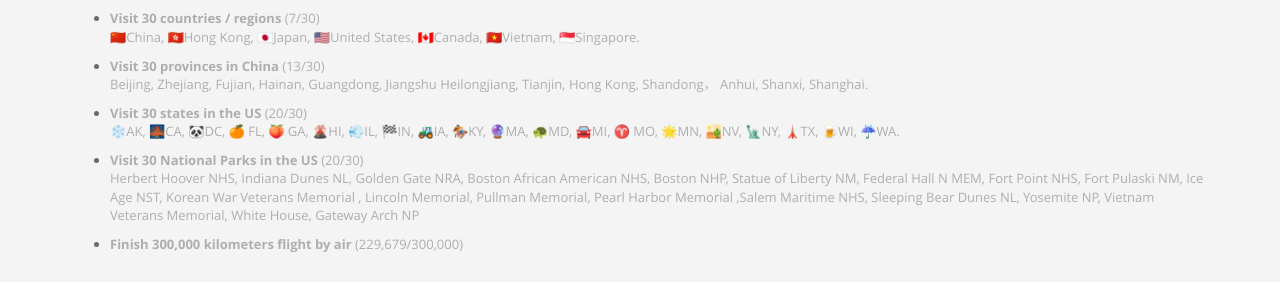
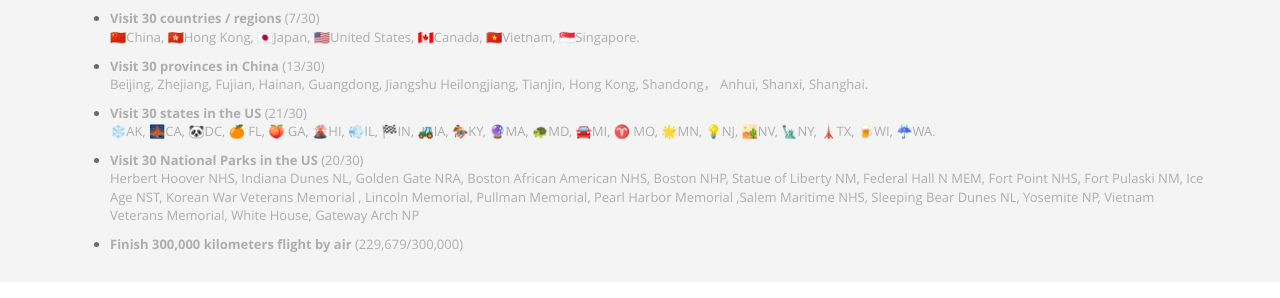
Before and after one commit to robinzixuan/robin.github.io, a Jekyll site: the page built from index.html, in a window 1280 px wide and 900 px high, scrolled down 9703 px. Shown: the part 156-454 px from the top of the window. Built offline with Jekyll 4.4.1, drawn with Linux system fonts in a browser that asks for light colours.

Commit message:
Update miscellaneous.html

```diff
--- a/_includes/sections/miscellaneous.html
+++ b/_includes/sections/miscellaneous.html
@@ -17,8 +17,8 @@
     Heilongjiang, Tianjin, Hong Kong, Shandong， Anhui, Shanxi,
     Shanghai.</p>
     </li>
-    <li><p><b>Visit 30 states in the US</b> (20/30)<br />
-    ❄️AK, 🌉CA, 🐼DC, 🍊 FL, 🍑 GA, 🌋HI, 💨IL, 🏁IN, 🚜IA, 🏇KY, 🔮MA, 🐢MD,  🚘MI, ♈ MO, 🌟MN, 🏜️NV,  🗽NY,  🗼TX, 🍺WI, ☔WA.</p>
+    <li><p><b>Visit 30 states in the US</b> (21/30)<br />
+    ❄️AK, 🌉CA, 🐼DC, 🍊 FL, 🍑 GA, 🌋HI, 💨IL, 🏁IN, 🚜IA, 🏇KY, 🔮MA, 🐢MD,  🚘MI, ♈ MO, 🌟MN, 💡NJ, 🏜️NV, 🗽NY,  🗼TX, 🍺WI, ☔WA.</p>
     </li>
     <li><p><b>Visit 30 National Parks in the US</b> (20/30)<br />
         Herbert Hoover NHS, Indiana Dunes NL, Golden Gate NRA, Boston African American
```
